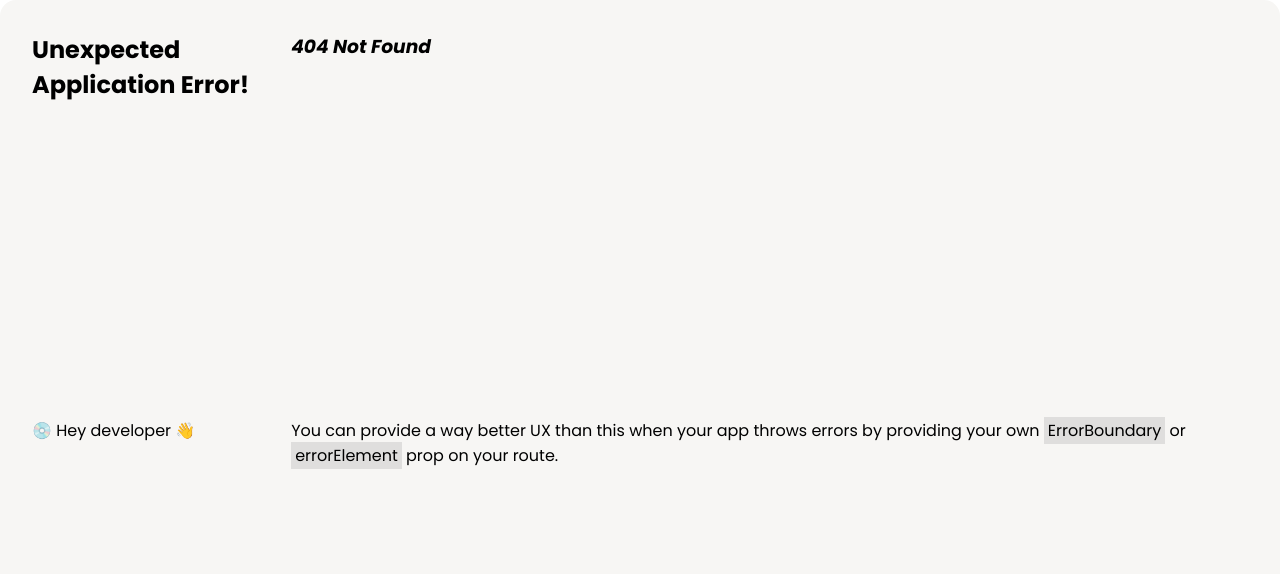
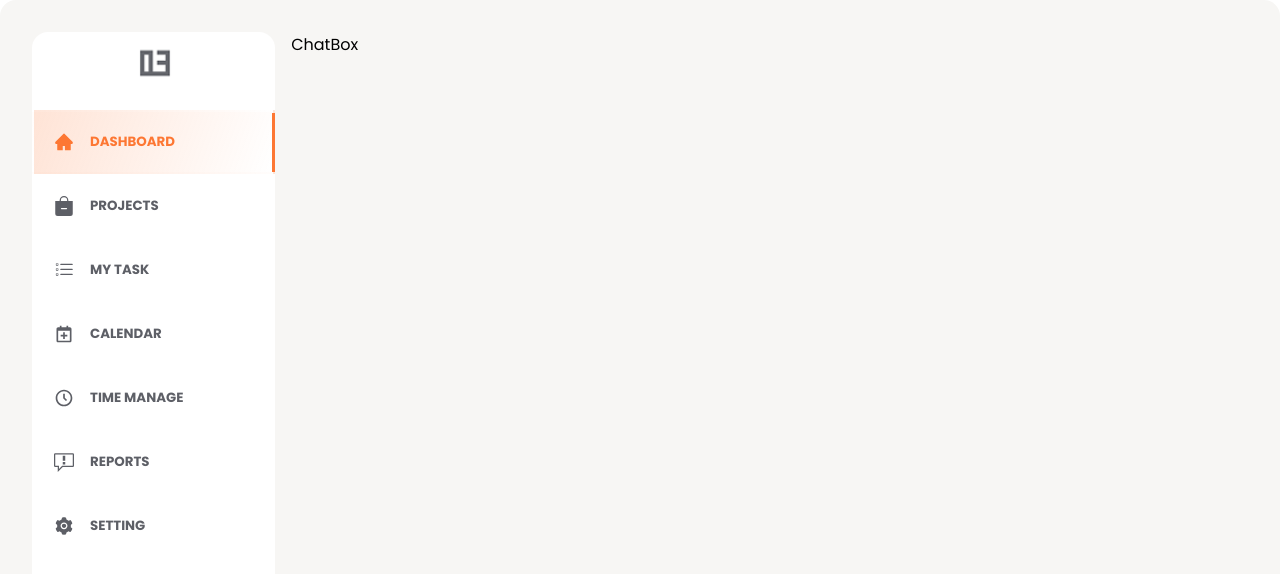
Before and after one commit to faroukq1/task-app, a React (Vite) app: page /chatbox in a window 1280 px wide. Before the commit this address had no page. Shown: the top 574 px of the page. Built offline with nearby package versions, Linux system fonts and the light colour scheme.

Commit message:
making error handling parts

```diff
--- a/src/App.jsx
+++ b/src/App.jsx
@@ -1,12 +1,12 @@
-import styled from 'styled-components';
-import { NavBar } from './Component/NavBar';
+import styled from "styled-components";
+import { NavBar } from "./Component/NavBar";
 import {
   createBrowserRouter,
   Route,
   NavLink,
   createRoutesFromElements,
   RouterProvider,
-} from 'react-router-dom';
+} from "react-router-dom";
 import {
   Projects,
   Dashboard,
@@ -15,10 +15,11 @@ import {
   TimeManage,
   Reports,
   Setting,
-} from './Page';
+  ChatBox,
+} from "./Page";
 const router = createBrowserRouter([
   {
-    path: '/',
+    path: "/",
     element: (
       <>
         <NavBar />
@@ -28,7 +29,7 @@ const router = createBrowserRouter([
   },
 
   {
-    path: '/projects',
+    path: "/projects",
     element: (
       <>
         <NavBar />
@@ -38,7 +39,7 @@ const router = createBrowserRouter([
   },
 
   {
-    path: '/mytask',
+    path: "/mytask",
     element: (
       <>
         <NavBar />
@@ -48,7 +49,7 @@ const router = createBrowserRouter([
   },
 
   {
-    path: '/calendar',
+    path: "/calendar",
     element: (
       <>
         <NavBar />
@@ -58,7 +59,7 @@ const router = createBrowserRouter([
   },
 
   {
-    path: '/timemanage',
+    path: "/timemanage",
     element: (
       <>
         <NavBar />
@@ -68,7 +69,7 @@ const router = createBrowserRouter([
   },
 
   {
-    path: '/reports',
+    path: "/reports",
     element: (
       <>
         <NavBar />
@@ -78,7 +79,7 @@ const router = createBrowserRouter([
   },
 
   {
-    path: '/setting',
+    path: "/setting",
     element: (
       <>
         <NavBar />
@@ -86,11 +87,20 @@ const router = createBrowserRouter([
       </>
     ),
   },
+  {
+    path: "/chatbox",
+    element: (
+      <>
+        <NavBar />
+        <ChatBox />
+      </>
+    ),
+  },
 ]);
 const App = () => {
   return (
     <Wrapper>
-      <RouterProvider router={router} />{' '}
+      <RouterProvider router={router} />{" "}
     </Wrapper>
   );
 };
--- a/src/Component/DashboardBar.jsx
+++ b/src/Component/DashboardBar.jsx
@@ -1,6 +1,6 @@
-import React from 'react';
-import { AiOutlineSearch, AiOutlineBell } from 'react-icons/ai';
-import styled from 'styled-components';
+import React from "react";
+import { AiOutlineSearch, AiOutlineBell } from "react-icons/ai";
+import styled from "styled-components";
 const DashboardBar = () => {
   return (
     <Wrapper>
@@ -30,13 +30,15 @@ const Wrapper = styled.article`
     display: flex;
     align-items: center;
     position: relative;
+    width: 30%;
     input {
-      padding: 0.5rem;
+      padding: 0.5rem 1rem;
       border-radius: 20px;
       background-color: #f7f6f4;
       color: #8d8e92;
       border-color: transparent;
       outline: none;
+      width: 100%;
     }
     .search-icon {
       position: absolute;
--- a/src/Component/DashboardChat.jsx
+++ b/src/Component/DashboardChat.jsx
@@ -1,22 +1,36 @@
-import React, { useState } from 'react';
-import styled from 'styled-components';
-import { profilesData } from '../Data';
+import React, { useState } from "react";
+import styled from "styled-components";
+import { Link } from "react-router-dom";
+import { useDashboardContext } from "../Context/DashboardContext";
 const DashboardChat = () => {
-  const [profiles, setProfiles] = useState(profilesData);
+  const { profiles } = useDashboardContext();
+  if (!profiles || profiles.length === 0) {
+    return (
+      <Wrapper>
+        <div className="error">
+          <h1>there is no message!!!</h1>
+        </div>
+      </Wrapper>
+    );
+  }
+
   return (
     <Wrapper>
-      <h1>Messages</h1>
+      <div className="mark-messages">
+        <h1>Messages</h1>
+        <button>mark as readed</button>
+      </div>
       <div className="chat-holder">
         {profiles.map((profile) => {
           const { id, avatar, message, name } = profile;
           return (
-            <div key={id}>
+            <Link to="/chatbox" className="link" key={id}>
               <img className="chat-img" src={avatar} alt="photo" />
               <div>
                 <h3>{name}</h3>
                 <p>{message}</p>
               </div>
-            </div>
+            </Link>
           );
         })}
       </div>
@@ -26,40 +40,64 @@ const DashboardChat = () => {
 
 const Wrapper = styled.div`
   width: 100%;
+  height: 100%;
   height: fit-content;
   background-color: white;
   border-radius: 2rem;
   padding: 1rem;
   h1 {
     font-size: 20px;
-    font-weight: 500;
+    font-weight: bold;
     color: #383f4f;
+    margin: 1rem 0;
   }
   .chat-holder {
     display: flex;
     flex-direction: column;
-    div {
+
+    .link {
       display: flex;
       align-items: center;
       gap: 0.5rem;
       margin: 5px;
-      div {
-        display: flex;
-        flex-direction: column;
-        align-items: flex-start;
-        h3 {
-          font-size: 15px;
-        }
-        p {
-          color: #383f4f;
-        }
+      text-decoration: none;
+      h3 {
+        font-size: 15px;
+        margin: 0.3rem 0;
+        color: #171c27;
+      }
+      p {
+        color: #4e525a;
+        margin: 0.3rem 0;
       }
     }
     .chat-img {
       width: 60px;
       height: 60%;
       border-radius: 50%;
+      border: 3px solid #2f63dc;
     }
+  }
+  .mark-messages {
+    width: 100%;
+    display: flex;
+    justify-content: space-between;
+    align-items: center;
+    button {
+      height: fit-content;
+      padding: 0 3rem;
+      background-color: #4e525a1a;
+      border-radius: 9999px;
+      border-color: transparent;
+      cursor: pointer;
+      color: #696969;
+    }
+  }
+  .error {
+    height: 350px;
+    display: flex;
+    justify-content: center;
+    align-items: center;
   }
 `;
 
--- a/src/Component/DashboardTaskProgress.jsx
+++ b/src/Component/DashboardTaskProgress.jsx
@@ -7,7 +7,16 @@ const DashboardTaskProgress = () => {
   const { getCompanyTaskDetails } = useDashboardContext();
   const { companyName, companyTasksNumber, companyTasksDoneNumber } =
     getCompanyTaskDetails("google");
-  console.log();
+  if (!(companyTasksDoneNumber || companyTasksNumber)) {
+    return (
+      <Wrapper>
+        <div className="error">
+          <h3>didn't find tasks for {companyName} company</h3>
+        </div>
+      </Wrapper>
+    );
+  }
+
   return (
     <Wrapper>
       <div className="company">
@@ -172,6 +181,15 @@ const Wrapper = styled.div`
       font-weight: bold;
     }
   }
+  .error {
+    height: 100%;
+    display: flex;
+    justify-content: center;
+    align-items: center;
+    h3 {
+      color: #383f4f;
+    }
+  }
 `;
 
 export default DashboardTaskProgress;
--- a/src/Component/DashboardTasks.jsx
+++ b/src/Component/DashboardTasks.jsx
@@ -1,9 +1,20 @@
-import React, { useState } from 'react';
-import styled from 'styled-components';
-import { useDashboardContext } from '../Context/DashboardContext';
-import DashboardTask from './DashboardTask';
+import React, { useState } from "react";
+import styled from "styled-components";
+import { useDashboardContext } from "../Context/DashboardContext";
+import DashboardTask from "./DashboardTask";
 const DashboardTasks = () => {
   const { tasks } = useDashboardContext();
+
+  if (!tasks || tasks?.length === 0) {
+    return (
+      <Wrapper>
+        <div className="error">
+          <p className="error-msg">please add some tasks</p>
+        </div>
+      </Wrapper>
+    );
+  }
+
   return (
     <Wrapper>
       <h3>
@@ -43,5 +54,17 @@ const Wrapper = styled.div`
     font-size: 20px;
     margin-left: 0.5rem;
   }
+  .error {
+    display: flex;
+    align-items: center;
+    justify-content: center;
+    height: 90%;
+    overflow: hidden;
+    .error-msg {
+      font-weight: bold;
+      color: #383f4f;
+      font-size: 20px;
+    }
+  }
 `;
 export default DashboardTasks;
--- a/src/Component/TasksTimer.jsx
+++ b/src/Component/TasksTimer.jsx
@@ -1,9 +1,18 @@
-import React from 'react';
-import styled from 'styled-components';
-import SingleTaskTimer from './SingleTaskTimer';
-import { useDashboardContext } from '../Context/DashboardContext';
+import React from "react";
+import styled from "styled-components";
+import SingleTaskTimer from "./SingleTaskTimer";
+import { useDashboardContext } from "../Context/DashboardContext";
 const TasksTimer = () => {
-  const { taskTimerList, setTaskTimerList } = useDashboardContext();
+  const { taskTimerList } = useDashboardContext();
+  if (taskTimerList.length === 0) {
+    return (
+      <Wrapper>
+        <div className="error-box">
+          <h3>You can set Timer here</h3>
+        </div>
+      </Wrapper>
+    );
+  }
   return (
     <Wrapper>
       {taskTimerList.map((task, index) => {
@@ -21,5 +30,16 @@ const Wrapper = styled.div`
   border-radius: 2rem;
   padding: 1rem;
   overflow-y: auto;
+  .error-box {
+    height: 350px;
+    display: flex;
+    justify-content: center;
+    align-items: center;
+    h3 {
+      font-weight: bold;
+      font-size: 20px;
+      color: #171c27;
+    }
+  }
 `;
 export default TasksTimer;
--- a/src/Context/DashboardContext.jsx
+++ b/src/Context/DashboardContext.jsx
@@ -1,15 +1,15 @@
 import { useState } from "react";
 import { useContext } from "react";
 import { createContext } from "react";
-import { RandomTasks, timerTasks } from "../Data";
+import { RandomTasks, timerTasks, profilesData } from "../Data";
 export const DashboardContext = createContext();
 
 export const DashboardProvider = ({ children }) => {
   const [tasks, setTasks] = useState(RandomTasks);
   const [active, setActive] = useState("DASHBOARD");
   const [taskTimerList, setTaskTimerList] = useState(timerTasks);
+  const [profiles, setProfiles] = useState(profilesData);
   // get company task details
-  console.log(tasks);
   const getCompanyTaskDetails = (companyName) => {
     const companyTasks = tasks.filter((item) => item.company === companyName);
     const companyTasksNumber = companyTasks.length;
@@ -17,8 +17,6 @@ export const DashboardProvider = ({ children }) => {
     const companyTasksDoneNumber = companyTaskDone.length;
     return { companyName, companyTasksNumber, companyTasksDoneNumber };
   };
-
-  console.log(getCompanyTaskDetails("google"));
   // make task valid
   const changeTaskState = (id) => {
     const newTaskList = [];
@@ -51,6 +49,8 @@ export const DashboardProvider = ({ children }) => {
         setTaskTimerList,
         playFirstTask,
         getCompanyTaskDetails,
+        profiles,
+        setProfiles,
       }}
     >
       {children}
--- a/src/Data.jsx
+++ b/src/Data.jsx
@@ -196,7 +196,6 @@ export const timerTasks = [
       },
     ],
   },
-
   {
     id: nanoid(),
     title: "gym",
@@ -213,26 +212,26 @@ export const profilesData = [
   {
     id: nanoid(),
     avatar: "https://pbs.twimg.com/media/BduTxWnIUAAKT_5.jpg",
-    name: "random name",
-    message: "hello this is test message",
+    name: "john doe",
+    message: "this message is from john",
   },
   {
     id: nanoid(),
     avatar: "https://pbs.twimg.com/media/BduTxWnIUAAKT_5.jpg",
-    name: "random name",
-    message: "hello this is test message",
+    name: "albert doe",
+    message: "hello , i did 5 task this day",
   },
   {
     id: nanoid(),
     avatar: "https://pbs.twimg.com/media/BduTxWnIUAAKT_5.jpg",
-    name: "random name",
-    message: "hello this is test message",
+    name: "nicolas",
+    message: "suck this , i'll take offweek maybe",
   },
   {
     id: nanoid(),
     avatar: "https://pbs.twimg.com/media/BduTxWnIUAAKT_5.jpg",
-    name: "random name",
-    message: "hello this is test message",
+    name: "jonathan",
+    message: "give me fetch url",
   },
 ];
 
--- /dev/null
+++ b/src/Page/ChatBox.jsx
@@ -0,0 +1,7 @@
+import React from "react";
+
+const ChatBox = () => {
+  return <div>ChatBox</div>;
+};
+
+export default ChatBox;
--- a/src/Page/index.js
+++ b/src/Page/index.js
@@ -1,9 +1,19 @@
-import Calendar from './Calendar';
-import Dashboard from './Dashboard';
-import MyTask from './MyTask';
-import Projects from './Projects';
-import Reports from './Reports';
-import Setting from './Setting';
-import TimeManage from './TimeManage';
+import Calendar from "./Calendar";
+import Dashboard from "./Dashboard";
+import MyTask from "./MyTask";
+import Projects from "./Projects";
+import Reports from "./Reports";
+import Setting from "./Setting";
+import TimeManage from "./TimeManage";
+import ChatBox from "./ChatBox";
 
-export { Calendar, Dashboard, MyTask, Projects, Reports, Setting, TimeManage };
+export {
+  Calendar,
+  Dashboard,
+  MyTask,
+  Projects,
+  Reports,
+  Setting,
+  TimeManage,
+  ChatBox,
+};
```
